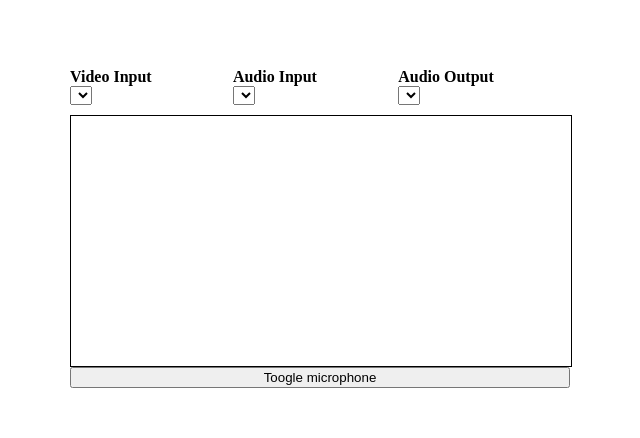
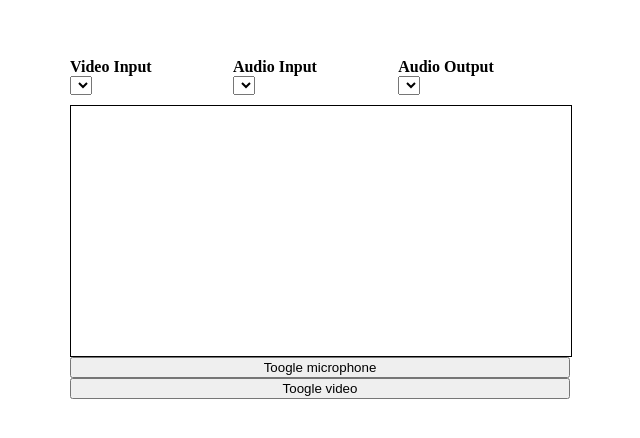
Before and after one commit to dteixeira1299/video-chat, a React (Create React App) app in the folder client/: page /call in a window 1280 px wide. Shown: the part 172-610 px from the top of the page, without its empty margins (320-960 px from the left). Built offline with nearby package versions, Linux system fonts and the light colour scheme.

Commit message:
feature camera toggle

```diff
--- a/client/src/pages/Call.page.tsx
+++ b/client/src/pages/Call.page.tsx
@@ -14,7 +14,6 @@ interface CallPageModel {
 
 interface HTMLCallElement extends HTMLVideoElement {
   setSinkId(id: string): void;
-  setSinkId2(id: string): void;
 }
 
 export class CallPage extends Component<{}, CallPageModel> {
@@ -67,6 +66,13 @@ export class CallPage extends Component<{}, CallPageModel> {
     if (this.state.stream) {
       this.state.stream
         .getAudioTracks()
+        .forEach(track => (track.enabled = !track.enabled));
+    }
+  };
+  private toogleVideo = (): void => {
+    if (this.state.stream) {
+      this.state.stream
+        .getVideoTracks()
         .forEach(track => (track.enabled = !track.enabled));
     }
   };
@@ -171,6 +177,7 @@ export class CallPage extends Component<{}, CallPageModel> {
           autoPlay
         ></video>
         <button onClick={this.toogleMicrophone}>Toogle microphone</button>
+        <button onClick={this.toogleVideo}>Toogle video</button>
       </div>
     );
   }
```
